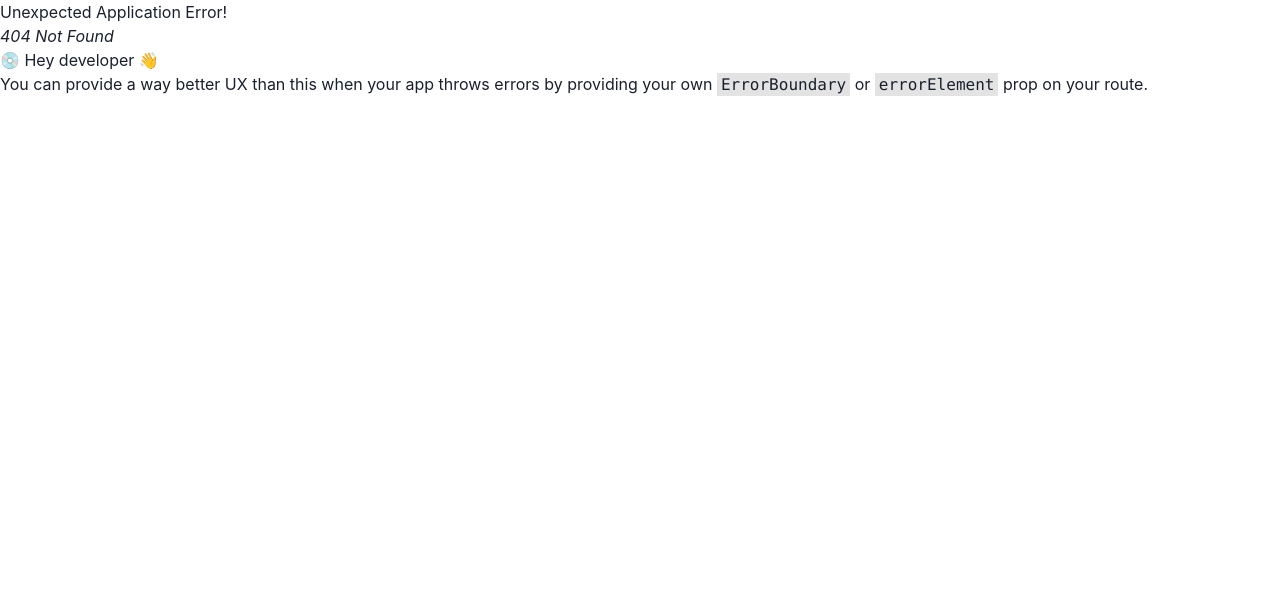
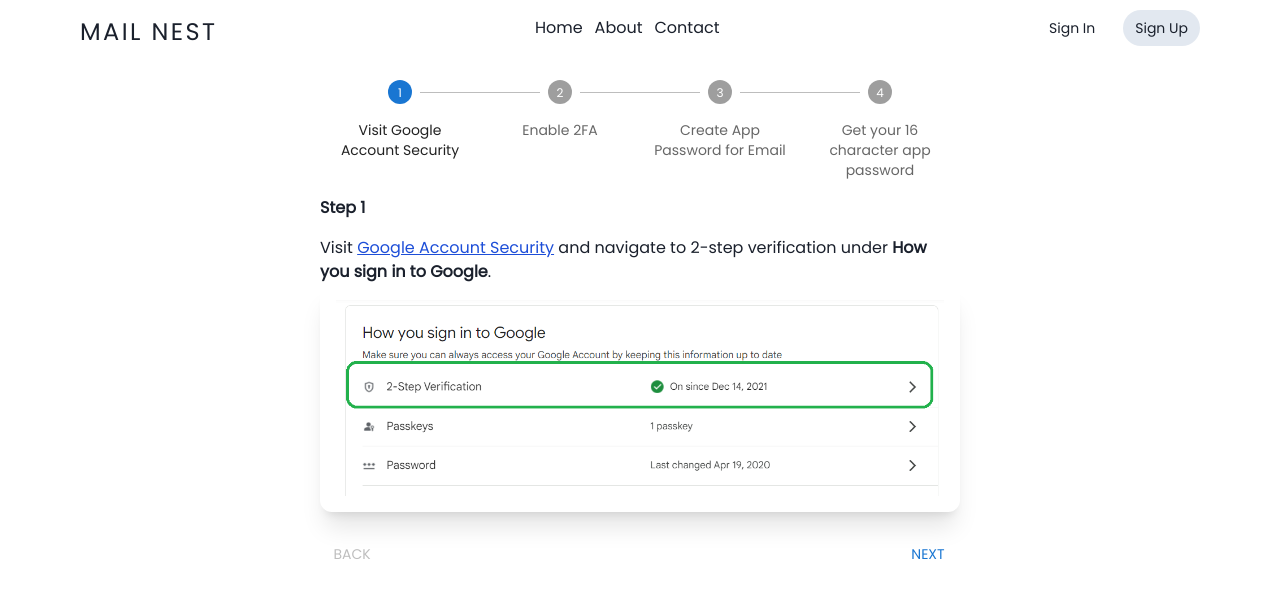
Before and after one commit to kundanKP35/mail-nest, a React (Vite) app in the folder frontend/: page /instructions in a window 1280 px wide. Before the commit this address had no page. Shown: the top 598 px of the page. Built offline with nearby package versions, Linux system fonts and the light colour scheme.

Commit message:
UI changes

```diff
--- a/frontend/src/assets/index.js
+++ b/frontend/src/assets/index.js
@@ -4,11 +4,13 @@ import hero from './hero.jpg'
 import notification from './notification.jpg'
 import joinUs from './joinUs.jpg'
 import contact from './contact.jpg'
+import hero2 from './hero2.jpg'
 
 export {
     banner,
     inbox,
     hero,
+    hero2,
     notification,
     joinUs,
     contact
--- a/frontend/src/components/homeFeatures.jsx
+++ b/frontend/src/components/homeFeatures.jsx
@@ -1,67 +1,52 @@
 import React from "react";
-import { GoNorthStar } from "react-icons/go";
 import { joinUs, notification } from "../assets/index";
+
+const Feature = ({ image, heading, description }) => (
+  <div className="bg-white rounded-lg shadow-sm p-4 flex flex-col items-start text-center">
+   <div className="flex items-center gap-x-4">
+   <div className="w-16 h-16 rounded-full overflow-hidden mb-4">
+      <img src={image} alt="Feature Icon" className="w-full h-full object-cover" />
+    </div>
+        <h3 className="text-xl font-bold text-gray-900 mb-2 font-poppins">{heading}</h3>
+   </div>
+    <p className="text-gray-700 text-start">{description}</p>
+  </div>
+);
 
 const FeaturesSection = () => {
   return (
-        <>
-            <div className="w-full px-10 flex flex-col md:flex-row items-start font-poppins mt-8">
-                <div className="flex flex-col md:w-1/2 justify-start">
-                    <h1 className="text-2xl font-bold font-poppins text-gray-900 mb-4">
-                        Template Management
+    <div className="bg-gray-100 py-16 m-4 rounded-3xl">
+      <div className="container mx-auto px-8">
+      <div className="w-full px-10 font-poppins text-center mb-8">
+          <h1 className="text-3xl font-bold text-gray-900">
+            KEY FEATURES OF <span className="font-bold text-blue-600 font-poppins">MAIL NEST</span>
           </h1>
-                    <div className="flex flex-col md:flex-row gap-x-4">
-                        <span className="my-auto text-justify">
-                            Create, edit, and manage personalized email templates tailored to your needs. Maintain consistent communication effortlessly.
-                        </span>
-                        <img src={joinUs} alt="Join Us" className="h-[10rem] rounded-2xl" />
-                    </div>
         </div>
 
-            </div>
-
-            <div className="w-full px-10 flex flex-col md:flex-row items-start font-poppins mt-8">
-
-                <div className="flex flex-col md:w-1/2 justify-start">
-                    <h1 className="text-2xl font-bold font-poppins text-gray-900 mb-4">
-                        Pre-made Templates Library                </h1>
-                    <div className="flex flex-col md:flex-row gap-x-4">
-                        <span className="my-auto text-justify">
-                            Explore a vast library of professionally designed pre-made email templates. Choose from various categories to find the perfect template for your purpose.                    </span>
-                        <img src={joinUs} alt="Join Us" className="h-[10rem] rounded-2xl" />
+        <div className="grid grid-cols-1 md:grid-cols-2 gap-8">
+          <Feature
+            image={joinUs}
+            heading="Template Management"
+            description="Create, edit, and manage personalized email templates tailored to your needs. Maintain consistent communication effortlessly."
+          />
+          <Feature
+            image={joinUs}
+            heading="Pre-made Templates Library"
+            description="Explore a vast library of professionally designed pre-made email templates. Choose from various categories to find the perfect template for your purpose."
+          />
+          <Feature
+            image={joinUs}
+            heading="Template Customization"
+            description="Customize your own templates. Add dynamic content, adjust subjects, and modify layouts to align with your brand identity."
+          />
+          <Feature
+            image={joinUs}
+            heading="Email Sending Integration"
+            description="Seamlessly integrate with your email services. Send emails directly from MailNest using your configured email accounts, streamlining your workflow."
+          />
         </div>
       </div>
     </div>
-
-            <div className="w-full px-10 flex flex-col md:flex-row items-start font-poppins mt-8">
-
-                <div className="flex flex-col md:w-1/2 justify-start">
-                    <h1 className="text-2xl font-bold font-poppins text-gray-900 mb-4">
-                    Template Customization                </h1>
-                    <div className="flex flex-col md:flex-row gap-x-4">
-                        <span className="my-auto text-justify">
-                        Customize your own templates. Add dynamic content, adjust subjects, and modify layouts to align with your brand identity.                    </span>
-                        <img src={joinUs} alt="Join Us" className="h-[10rem] rounded-2xl" />
-                    </div>
-                </div>
-            </div>
-
-            <div className="w-full px-10 flex flex-col md:flex-row items-start font-poppins mt-8">
-
-                <div className="flex flex-col md:w-1/2 justify-start">
-                    <h1 className="text-2xl font-bold font-poppins text-gray-900 mb-4">
-                        Email Sending Integration
-                    </h1>
-                    <div className="flex flex-col md:flex-row gap-x-4">
-                        <span className="my-auto text-justify">
-                            Seamlessly integrate with your email services. Send emails directly from MailNest using your configured email accounts, streamlining your workflow.
-                        </span>
-                        <img src={joinUs} alt="Join Us" className="h-[10rem] rounded-2xl" />
-                    </div>
-                </div>
-            </div>
-        </>
-
   );
 };
 
--- a/frontend/src/main.jsx
+++ b/frontend/src/main.jsx
@@ -19,7 +19,7 @@ import Profile from './pages/profile.jsx';
 import RegisterPage from './pages/register.jsx';
 import MailPage from './pages/mail.jsx';
 import store from './store.js';
-// import Instructions from './pages/instructions.jsx';
+import Instructions from './pages/instructions.jsx';
 
 import { ChakraProvider } from '@chakra-ui/react'
 
@@ -37,7 +37,7 @@ const router = createBrowserRouter(
       <Route path="/register" element={<RegisterPage />} />
       <Route path="/about" element={<About />} />
       <Route path="/contact" element={<Contact />} />
-      {/* <Route path="/instructions" element={<Instructions />} /> */}
+      <Route path="/instructions" element={<Instructions />} />
       <Route path="" element={<PrivateRoute />}>
         <Route path="/profile" element={<Profile />} />
         <Route path="/dashboard" element={<MailPage />} />
--- a/frontend/src/pages/home.jsx
+++ b/frontend/src/pages/home.jsx
@@ -6,6 +6,7 @@ import { FaFacebook, FaTwitter, FaInstagram } from "react-icons/fa";
 import { GoNorthStar } from "react-icons/go";
 import Footer from "../components/footer";
 import FeaturesSection from "../components/homeFeatures";
+import { hero2 } from "../assets/index";
 
 const Home = () => {
   const isLoggedIn = useSelector((state) => state.login.userInfo);
@@ -16,7 +17,7 @@ const Home = () => {
         <div
           className="flex flex-col justify-center  h-[100vh] rounded-3xl"
           style={{
-            backgroundImage: `url(${hero})`,
+            backgroundImage: `url(${hero2})`,
             backgroundPosition: "top",
             backgroundSize: "cover",
           }}
@@ -24,23 +25,23 @@ const Home = () => {
           <div className="flex flex-row justify-between h-full">
             {/* left side */}
             <div className="text-gray-900 tracking-wider my-auto">
-              <div className="flex items-left justify-left space-x-4 p-6 pb-2 mt-4 gap-4 ">
+              <div className="flex items-left justify-left space-x-4 p-6 pb-8 mt-4 gap-4 ">
                 <FaFacebook className="text-4xl rounded-full bg-white p-2 hover:bg-black hover:text-white transitionall hover:cursor-pointer" />
                 <FaInstagram className="text-4xl rounded-full bg-white p-2 hover:bg-black hover:text-white transitionall hover:cursor-pointer" />
                 <FaTwitter className="text-4xl rounded-full bg-white p-2 hover:bg-black hover:text-white transitionall hover:cursor-pointer" />
               </div>
-              <div className="items-left text-gray-900 px-6  pb-8">
-                <h1 className="text-5xl font-extrabold font-poppins my-2">
+              <div className="items-left text-white px-6  pb-8">
+                <h1 className="text-5xl font-extrabold font-poppins my-2 leading-[3.5rem]">
                   Sophisticated <br />
                   Mail Templates,
                   <br /> Instant Delivery
                 </h1>
-                <span className="text-gray-500 text-sm tracking-widest">
+                <span className="text-gray-200 text-sm tracking-widest">
                   Elevate Your Email Experience. <br />
                 </span>
                 {!isLoggedIn ? (
                   <Link to="/login">
-                    <button className="px-6 py-2 bg-gray-900 hover:bg-black text-white rounded-full mt-4">
+                    <button className="px-6 py-2 bg-violet-600 hover:bg-black text-white rounded-full mt-4">
                       Get Started
                     </button>
                   </Link>
@@ -55,31 +56,28 @@ const Home = () => {
             </div>
             {/* right side */}
             <div className="hidden md:flex flex-col px-8 items-center justify-end h-full ">
-              {/* <div className="p-2 my-auto rounded-full border border-gray-600 w-[200px]">
-                  <img src={notification} alt="" className="rounded-full w-[200px]" />
-                </div>  */}
               <div className="flex flex-col gap-y-2 pb-6">
                 <div className="flex gap-2 ">
-                  <button className="flex items-center gap-2 px-2 py-1 border border-black rounded-full hover:bg-black hover:text-white transition-all">
+                  <button className="flex items-center gap-2 px-2 py-1 border border-white rounded-full  text-white hover:bg-white hover:text-violet-600 transition-all">
                     Hasstle free
                     <GoNorthStar />
                   </button>
-                  <button className="flex items-center gap-2 px-2 py-1 border border-black rounded-full hover:bg-transparent hover:text-black bg-black text-white transition-all">
+                  <button className="flex items-center gap-2 px-2 py-1 border border-white rounded-full hover:bg-transparent hover:text-white bg-white text-violet-600 transition-all">
                     Fast
                     <GoNorthStar />
                   </button>
-                  <button className="flex items-center gap-2 px-2 py-1 border border-black rounded-full hover:bg-black hover:text-white transition-all">
+                  <button className="flex items-center gap-2 px-2 py-1 border border-white rounded-full text-white hover:bg-white hover:text-violet-600 transition-all">
                     Customizeable
                     <GoNorthStar />
                   </button>
                   <br />
                 </div>
                 <div className="flex gap-2 ">
-                  <button className="flex items-center gap-2 px-2 py-1 border border-black rounded-full hover:bg-black hover:text-white transition-all">
+                  <button className="flex items-center gap-2 px-2 py-1 border border-white rounded-full text-white hover:bg-white hover:text-violet-600 transition-all">
                     Secure
                     <GoNorthStar />
                   </button>
-                  <button className="flex items-center gap-2 px-2 py-1 border border-black rounded-full hover:bg-black hover:text-white transition-all">
+                  <button className="flex items-center gap-2 px-2 py-1 border border-white rounded-full text-white hover:bg-white hover:text-violet-600 transition-all">
                     Open Source <GoNorthStar />
                   </button>
                 </div>
@@ -88,30 +86,7 @@ const Home = () => {
           </div>
         </div>
       </div>
-      <div className="w-full px-10 flex flex-col md:flex-row items-start font-poppins">
-        <div className="flex flex-row md:w-1/2 justify-start ">
-          {/* <div className="flex flex-col">
-            <span className="border border-gray-400 h-0 w-full my-4"></span>
-            <h1 className="text-2xl font-bold font-poppins text-gray-900">
-              Create your profile
-            </h1>
-            <div className="flex flex-col md:flex-row gap-x-4">
-            <span className="my-auto text-justify">
-              Sign up for our Mail App to streamline your email experience.
-              Access advanced features and simplify your communication. Join us
-              today!
-            </span>
-            <img src={joinUs} alt="" className="h-[10rem] rounded-2xl"/>
-            </div>
-            <span className="border border-gray-400 h-0 w-full my-4"></span>
-          </div> */}
-        </div>
-        <div className="flex flex-row w-1/2 justify-end text-end">
-          <h1 className="text-2xl  font-poppins text-gray-900">
-            WHAT ARE THE KEY<br/> FEATURES OF <span className="font-bold">MAIL NEST</span>?
-          </h1>
-        </div>
-      </div>
+
 
       <FeaturesSection />
       <Footer />
--- a/frontend/src/pages/instructions.jsx
+++ b/frontend/src/pages/instructions.jsx
@@ -1,142 +1,142 @@
-// import * as React from "react";
-// import Box from "@mui/material/Box";
-// import Stepper from "@mui/material/Stepper";
-// import Step from "@mui/material/Step";
-// import StepLabel from "@mui/material/StepLabel";
-// import Button from "@mui/material/Button";
-// import Typography from "@mui/material/Typography";
-// import { Link } from "react-router-dom";
+import * as React from "react";
+import Box from "@mui/material/Box";
+import Stepper from "@mui/material/Stepper";
+import Step from "@mui/material/Step";
+import StepLabel from "@mui/material/StepLabel";
+import Button from "@mui/material/Button";
+import Typography from "@mui/material/Typography";
+import { Link } from "react-router-dom";
 
-// import { step1, step2, step3, step4 } from "../assets/Steps/index.js";
+import { step1, step2, step3, step4 } from "../assets/Steps/index.js";
 
-// const steps = [
-//   {
-//     title: "Visit Google Account Security",
-//     body: (
-//       <>
-//         Visit{" "}
-//         <Link
-//           to="https://myaccount.google.com/security"
-//           target="_blank"
-//           className="text-blue-700 underline hover:cursor-pointer"
-//         >
-//           Google Account Security
-//         </Link>{" "}
-//         and navigate to 2-step verification under <span className="font-bold">How you sign in to Google</span>.{" "}
-//         <img src={step1} alt="Google Account Security" className=" rounded-xl p-4 border border-gray-600 shadow-xl" />
-//       </>
-//     ),
-//   },
-//   {
-//     title: "Enable 2FA",
-//     body: (
-//       <>
-//         Enable and set-up 2FA if not enabled by clicking on Get Started .{" "}
-//         <img src={step2} alt="Enable 2FA" className="h-1/2 w-1/2 mx-auto rounded-xl p-4 border border-gray-600 shadow-xl" />
-//       </>
-//     ),
-//   },
-//   {
-//     title: "Create App Password for Email",
-//     body: (
-//       <>
-//         Navigate to App Passwords under 2FA .Create an app password for your
-//         email account.<br/>To create a app specific password, type a name for it .{" "}
-//         <img
-//           src={step3}
-//           alt="Create App Password for Email"
-//           className="h-1/2 w-1/2 mx-auto rounded-xl p-4 border border-gray-600 shadow-xl"
-//         />
-//       </>
-//     ),
-//   },
-//   {
-//     title: "Get your 16 character app password",
-//     body: (
-//       <>
-//         Copy the 16 character app password and use it in the password field .Do not share this password with anyone.{" "}
-//         <img
-//           src={step4}
-//           alt="Get your 16 character app password"
-//           className="h-1/2 w-1/2 mx-auto rounded-xl p-4 border border-gray-600 shadow-xl"
-//         />
-//       </>
-//     )
-//   },
-// ];
+const steps = [
+  {
+    title: "Visit Google Account Security",
+    body: (
+      <>
+        Visit{" "}
+        <Link
+          to="https://myaccount.google.com/security"
+          target="_blank"
+          className="text-blue-700 underline hover:cursor-pointer"
+        >
+          Google Account Security
+        </Link>{" "}
+        and navigate to 2-step verification under <span className="font-bold">How you sign in to Google</span>.{" "}
+        <img src={step1} alt="Google Account Security" className=" rounded-xl p-4 border border-gray-600 shadow-xl" />
+      </>
+    ),
+  },
+  {
+    title: "Enable 2FA",
+    body: (
+      <>
+        Enable and set-up 2FA if not enabled by clicking on Get Started .{" "}
+        <img src={step2} alt="Enable 2FA" className="h-1/2 w-1/2 mx-auto rounded-xl p-4 border border-gray-600 shadow-xl" />
+      </>
+    ),
+  },
+  {
+    title: "Create App Password for Email",
+    body: (
+      <>
+        Navigate to App Passwords under 2FA .Create an app password for your
+        email account.<br/>To create a app specific password, type a name for it .{" "}
+        <img
+          src={step3}
+          alt="Create App Password for Email"
+          className="h-1/2 w-1/2 mx-auto rounded-xl p-4 border border-gray-600 shadow-xl"
+        />
+      </>
+    ),
+  },
+  {
+    title: "Get your 16 character app password",
+    body: (
+      <>
+        Copy the 16 character app password and use it in the password field .Do not share this password with anyone.{" "}
+        <img
+          src={step4}
+          alt="Get your 16 character app password"
+          className="h-1/2 w-1/2 mx-auto rounded-xl p-4 border border-gray-600 shadow-xl"
+        />
+      </>
+    )
+  },
+];
 
-// export default function HorizontalLinearStepper() {
-//   const [activeStep, setActiveStep] = React.useState(0);
-//   const [skipped, setSkipped] = React.useState(new Set());
+export default function HorizontalLinearStepper() {
+  const [activeStep, setActiveStep] = React.useState(0);
+  const [skipped, setSkipped] = React.useState(new Set());
 
-//   const isStepSkipped = (step) => {
-//     return skipped.has(step);
-//   };
+  const isStepSkipped = (step) => {
+    return skipped.has(step);
+  };
 
-//   const handleNext = () => {
-//     let newSkipped = skipped;
-//     if (isStepSkipped(activeStep)) {
-//       newSkipped = new Set(newSkipped.values());
-//       newSkipped.delete(activeStep);
-//     }
+  const handleNext = () => {
+    let newSkipped = skipped;
+    if (isStepSkipped(activeStep)) {
+      newSkipped = new Set(newSkipped.values());
+      newSkipped.delete(activeStep);
+    }
 
-//     setActiveStep((prevActiveStep) => prevActiveStep + 1);
-//     setSkipped(newSkipped);
-//   };
+    setActiveStep((prevActiveStep) => prevActiveStep + 1);
+    setSkipped(newSkipped);
+  };
 
-//   const handleBack = () => {
-//     setActiveStep((prevActiveStep) => prevActiveStep - 1);
-//   };
+  const handleBack = () => {
+    setActiveStep((prevActiveStep) => prevActiveStep - 1);
+  };
 
-//   const handleReset = () => {
-//     setActiveStep(0);
-//   };
+  const handleReset = () => {
+    setActiveStep(0);
+  };
 
-//   return (
-//     <div className="w-1/2 h-[90vh] mx-auto font-poppins">
-//       <Box sx={{ width: "100%" }}>
-//         <Stepper activeStep={activeStep} alternativeLabel>
-//           {steps.map((step, index) => (
-//             <Step key={index}>
-//               <StepLabel>{step.title}</StepLabel>
-//             </Step>
-//           ))}
-//         </Stepper>
-//         {activeStep === steps.length ? (
-//           <React.Fragment>
-//             <Typography sx={{ mt: 2, mb: 1 }}>
-//               All steps completed - you&apos;re good to go. Now use your app password while sending emails .
-//             </Typography>
-//             <Box sx={{ display: "flex", flexDirection: "row", pt: 2 }}>
-//               <Box sx={{ flex: "1 1 auto" }} />
-//               <Button onClick={handleReset}>Reset</Button>
-//               <Button variant="contained" component={Link} to="/dashboard" sx={{ ml: 1 }}>Start Emailing !</Button>
-//             </Box>
-//           </React.Fragment>
-//         ) : (
-//           <React.Fragment>
-//             <Typography sx={{ mt: 2, mb: 1 }}><span className="font-bold">Step {activeStep + 1}</span></Typography>
-//             <Typography sx={{ mt: 2, mb: 1 }} >
-//               {steps[activeStep].body}
-//             </Typography>
-//             <Box sx={{ display: "flex", flexDirection: "row", pt: 2 }}>
-//               <Button
-//                 color="inherit"
-//                 disabled={activeStep === 0}
-//                 onClick={handleBack}
-//                 sx={{ mr: 1 }}
-//               >
-//                 Back
-//               </Button>
-//               <Box sx={{ flex: "1 1 auto" }} />
+  return (
+    <div className="w-1/2 h-[90vh] mx-auto font-poppins">
+      <Box sx={{ width: "100%" }}>
+        <Stepper activeStep={activeStep} alternativeLabel>
+          {steps.map((step, index) => (
+            <Step key={index}>
+              <StepLabel>{step.title}</StepLabel>
+            </Step>
+          ))}
+        </Stepper>
+        {activeStep === steps.length ? (
+          <React.Fragment>
+            <Typography sx={{ mt: 2, mb: 1 }}>
+              All steps completed - you&apos;re good to go. Now use your app password while sending emails .
+            </Typography>
+            <Box sx={{ display: "flex", flexDirection: "row", pt: 2 }}>
+              <Box sx={{ flex: "1 1 auto" }} />
+              <Button onClick={handleReset}>Reset</Button>
+              <Button variant="contained" component={Link} to="/dashboard" sx={{ ml: 1 }}>Start Emailing !</Button>
+            </Box>
+          </React.Fragment>
+        ) : (
+          <React.Fragment>
+            <Typography sx={{ mt: 2, mb: 1 }}><span className="font-bold">Step {activeStep + 1}</span></Typography>
+            <Typography sx={{ mt: 2, mb: 1 }} >
+              {steps[activeStep].body}
+            </Typography>
+            <Box sx={{ display: "flex", flexDirection: "row", pt: 2 }}>
+              <Button
+                color="inherit"
+                disabled={activeStep === 0}
+                onClick={handleBack}
+                sx={{ mr: 1 }}
+              >
+                Back
+              </Button>
+              <Box sx={{ flex: "1 1 auto" }} />
 
-//               <Button onClick={handleNext}>
-//                 {activeStep === steps.length - 1 ? "Finish" : "Next"}
-//               </Button>
-//             </Box>
-//           </React.Fragment>
-//         )}
-//       </Box>
-//     </div>
-//   );
-// }
+              <Button onClick={handleNext}>
+                {activeStep === steps.length - 1 ? "Finish" : "Next"}
+              </Button>
+            </Box>
+          </React.Fragment>
+        )}
+      </Box>
+    </div>
+  );
+}
--- a/frontend/src/pages/mail.jsx
+++ b/frontend/src/pages/mail.jsx
@@ -282,15 +282,17 @@ const MailPage = () => {
         />
       </div>
       <div className="flex flex-col md:w-1/2 mt-8 gap-x-2 gap-y-8">
-        {/* <Alert status="warning" className="rounded-xl -z-30">
+        <Link to="/instructions">
+        <Alert status="warning" className="rounded-xl -z-30">
           <AlertIcon />
           Since May 30, 2022, Google no longer supports less secure apps. Follow
           the link to get started with your own app password . Don't worry, it's
           easy and one-time setup !<br />
-          <Link to="/instructions">
+          <Link>
             <FiExternalLink />
           </Link>
-        </Alert> */}
+        </Alert>
+        </Link>
         {/* userTemplates */}
         <div>
           {userTemplates && (
```
Also changed, not shown: frontend/src/assets/hero2.jpg (added). Lines whose indentation alone changed are shown as unchanged.
